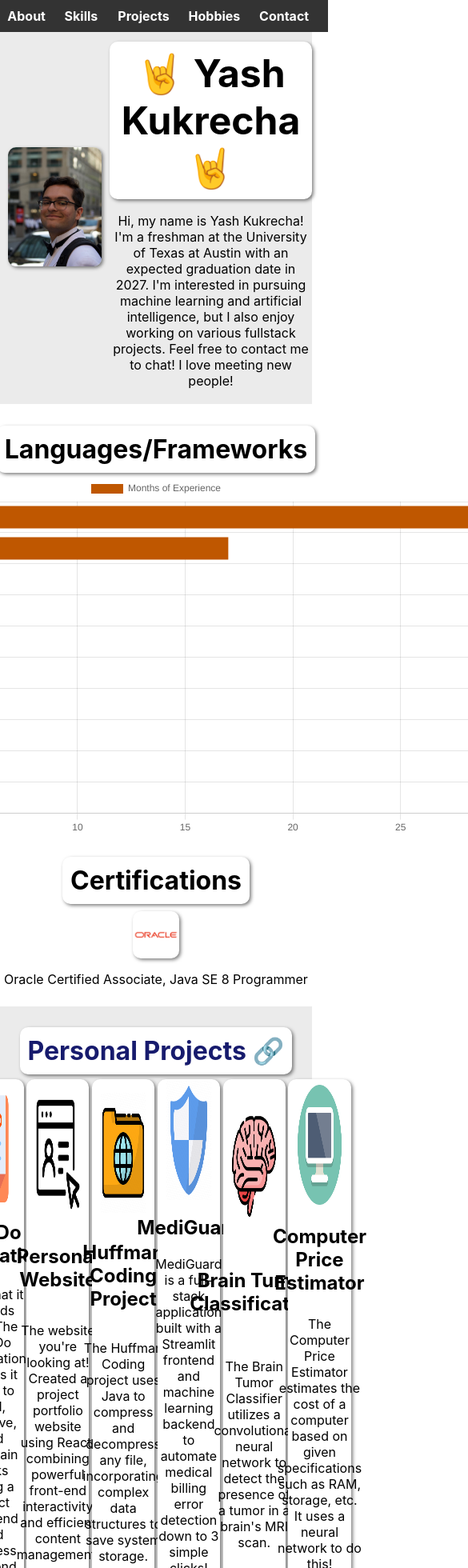
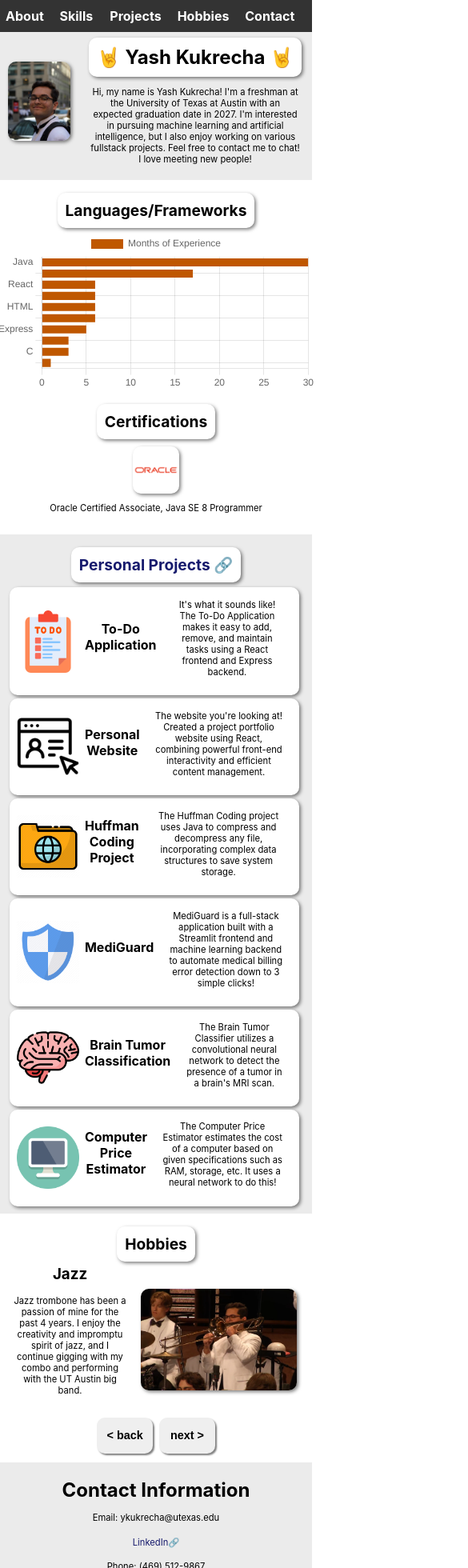
Before and after one commit to yashkukrecha/personalprojects, a React (Create React App) app in the folder personal-web/: page / in a window 390 px wide. Shown: the top 1960 px of the page at 80% size, 585 px wide, since content can reach past the window. Built offline with nearby package versions, Linux system fonts and the light colour scheme.

Commit message:
added phone styling

```diff
--- a/personal-web/src/Components/Info.js
+++ b/personal-web/src/Components/Info.js
@@ -1,9 +1,10 @@
 import '../Styles/App.css';
+import '../Styles/Info.css';
 
 export default function Info(props) {
     return (
         <div className="column-container">
-            {props.index % 2 === 1 && <a className="tags" href={props.link} target="_blank"> {props.method}🔗 </a>}
+            {props.index % 2 === 1 && <a id="phonetags" className="tags" href={props.link} target="_blank"> {props.method}🔗 </a>}
             {props.index % 2 === 0 && <h2 className="desc"> {props.method}: {props.link} </h2>}
         </div>
     )
--- a/personal-web/src/Styles/App.css
+++ b/personal-web/src/Styles/App.css
@@ -80,3 +80,53 @@
   z-index: 999;
   padding: 10px;
 }
+
+@media only screen and (max-width: 600px) {
+  .column-container {
+    display: flex;
+    flex-direction: column;
+    justify-content: center;
+    align-items: center;
+    width: 100vw;
+    padding-bottom: 2%;
+  }
+
+  .row-container {
+    display: flex;
+    flex-direction: row;
+    justify-content: center;
+    align-items: center;
+    width: 100vw;
+  }
+
+  .header {
+    font-size: 150%;
+    border-radius: 10px;
+    box-shadow: 2px 2px 4px rgba(0, 0, 0, 0.5);
+    background-color: white;
+    padding: 10px;
+    margin-bottom: 1px;
+  }
+
+  .desc {
+    font-weight: normal;
+    font-size: 70%;
+    padding-left: 5%;
+    padding-right: 5%;
+  }
+
+  .titles {
+    font-size: 120%;
+    border-radius: 10px;
+    box-shadow: 2px 2px 4px rgba(0, 0, 0, 0.5);
+    background-color: white;
+    padding: 10px;
+    margin-bottom: 1%;
+  }
+
+  .button {
+    width: 70px;
+    height: 45px;
+    font-size: 90%;
+  }
+}
--- a/personal-web/src/Styles/Contact.css
+++ b/personal-web/src/Styles/Contact.css
@@ -6,3 +6,12 @@
 #contact-title {
     margin-bottom: 1%;
 }
+
+@media only screen and (max-width: 600px) {
+    #contact-container {
+        display: flex;
+        flex-direction: column;
+        width: 92vw;
+        justify-content: space-between;
+    }
+}
--- a/personal-web/src/Styles/Hobbies.css
+++ b/personal-web/src/Styles/Hobbies.css
@@ -13,3 +13,13 @@
     margin: 10px;
     padding: 10px;
 }
+
+@media only screen and (max-width: 600px) {
+    #image {
+        width: 50vw;
+        border-radius: 10px;
+        box-shadow: 2px 2px 4px rgba(0, 0, 0, 0.5);
+        margin: 10px;
+        padding: 0px;
+    }
+}
--- a/personal-web/src/Styles/Home.css
+++ b/personal-web/src/Styles/Home.css
@@ -13,3 +13,9 @@
 #name:hover {
     color: #BF5700;
 }
+
+@media only screen and (max-width: 600px) {
+    #pfp {
+        width: 20vw;
+    }
+}
--- a/personal-web/src/Styles/IndividualProject.css
+++ b/personal-web/src/Styles/IndividualProject.css
@@ -20,3 +20,30 @@
     height: 150px;
     padding: 0px;
 }
+
+@media only screen and (max-width: 600px) {
+    #project-container {
+        display: flex;
+        flex-direction: row;
+        align-items: center;
+        justify-content: center;
+        border-radius: 10px;
+        box-shadow: 2px 2px 4px rgba(0, 0, 0, 0.5);
+        background-color: white;
+        width: 92vw;
+        margin: 0.5%;
+    }
+
+    #project-title{
+        font-size: 100%;
+        text-align: center;
+        margin-bottom: 5%;
+    }
+
+    #project-icon {
+        margin-top: 2%;
+        width: 20vw;
+        height: 20vw;
+        padding: 2%;
+    }
+}
--- /dev/null
+++ b/personal-web/src/Styles/Info.css
@@ -0,0 +1,5 @@
+@media only screen and (max-width: 600px) {
+    #phonetags {
+        font-size: 70%;
+    }
+}
--- a/personal-web/src/Styles/NavBar.css
+++ b/personal-web/src/Styles/NavBar.css
@@ -37,3 +37,29 @@ nav a:hover {
 #section1 {
     padding-top:  3%;
 }
+
+@media only screen and (max-width: 600px) {
+    nav {
+        background-color: #333;
+        padding: 0px;
+        padding-top: 10px;
+        padding-bottom: 10px;
+        position: fixed;
+        width: 100vw;
+        top: 0;
+    }
+
+    nav ul {
+        list-style-type: none;
+        margin: 0;
+        padding: 0;
+        display: flex;
+        justify-content: center;
+        align-items: center;
+        gap: 0%;
+    }
+
+    #section1 {
+        padding-top: 7%;
+    }
+}
--- a/personal-web/src/Styles/Projects.css
+++ b/personal-web/src/Styles/Projects.css
@@ -2,3 +2,13 @@
     align-items: stretch;
     width: 95%;
 }
+
+@media only screen and (max-width: 600px) {
+    #projects {
+        display: flex;
+        flex-direction: column;
+        align-items: stretch;
+        justify-content: center;
+        width: 95%;
+    }
+}
--- a/personal-web/src/Styles/Skills.css
+++ b/personal-web/src/Styles/Skills.css
@@ -9,3 +9,9 @@
     margin: 5px;
     margin-bottom: 0px;
 }
+
+@media only screen and (max-width: 600px) {
+    #bar-chart {
+        width: 400px;
+    }
+}
```
